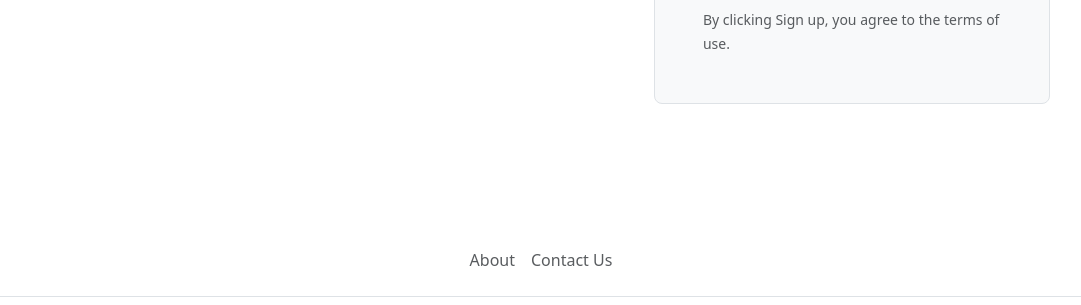
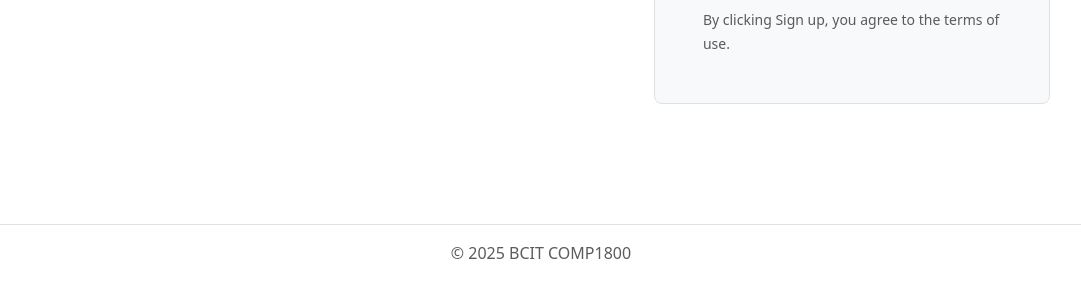
Before and after one commit to NomaTyx/1800_202530_BBY11, a website built with Vite: page index.html in a window 1280 px wide. Shown: the part 423-728 px from the top of the page, without its empty margins (99-1180 px from the left). Built offline with nearby package versions, Linux system fonts and the light colour scheme; some packages are replaced by stand-ins of ours; no server answers.

Commit message:
put footer into index

```diff
--- a/index.html
+++ b/index.html
@@ -90,18 +90,7 @@
       </div>
     </div>
 
-    <div class="container">
-      <footer class="py-3 my-4">
-        <ul class="nav justify-content-center border-bottom pb-3 mb-3">
-          <li class="nav-item">
-            <a href="#" class="nav-link px-2 text-body-secondary">About</a>
-          </li>
-          <li class="nav-item">
-            <a href="#" class="nav-link px-2 text-body-secondary">Contact Us</a>
-          </li>
-        </ul>
-      </footer>
-    </div>
+    <site-footer></site-footer>
 
     <!---------------------------------------------->
     <!-- Your own JavaScript functions go here    -->
```
